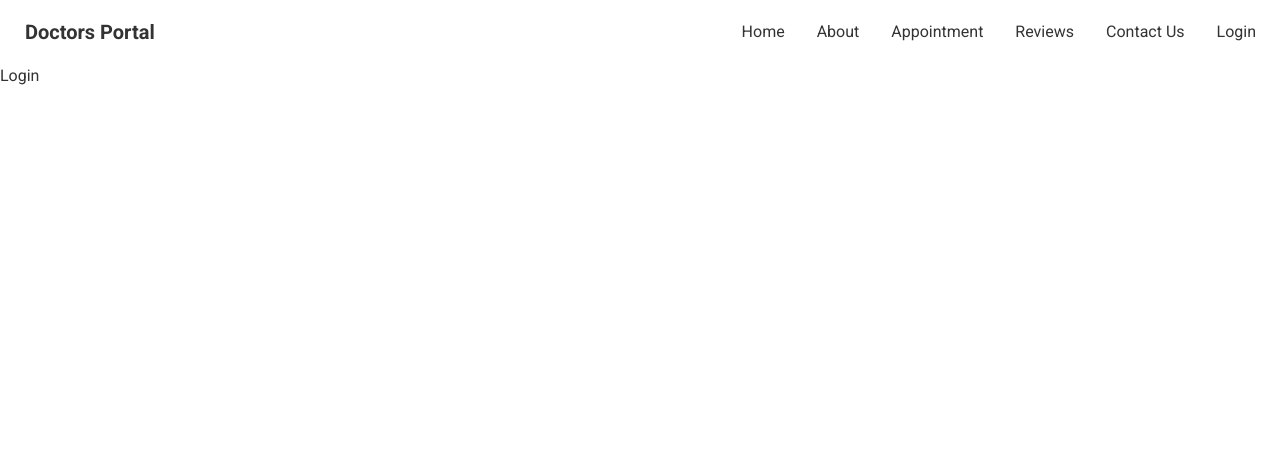
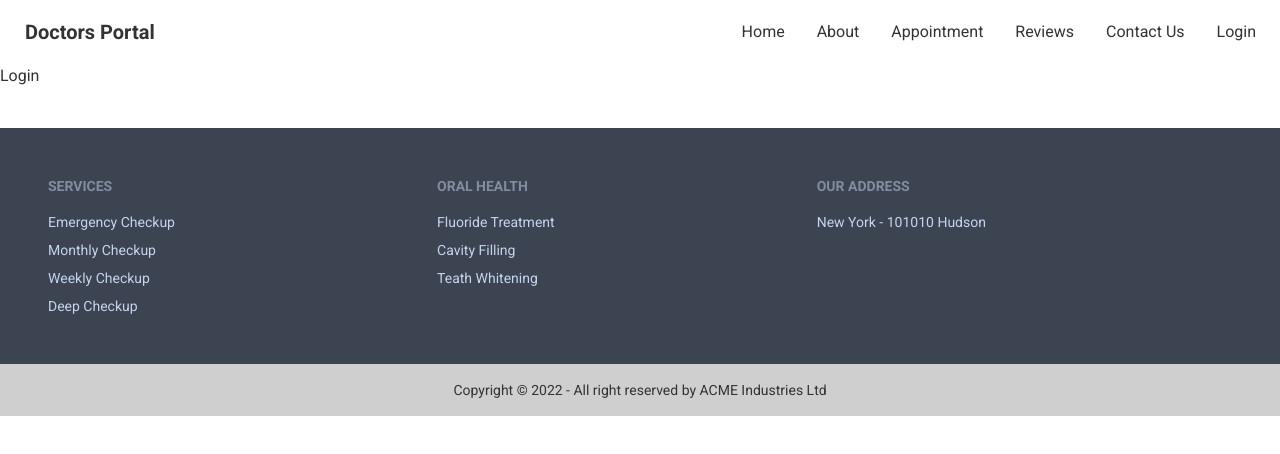
Before and after one commit to mehedih23/doctors-portal, a React (Create React App) app: page /login in a window 1280 px wide. Shown: the top 454 px of the page. Built offline with nearby package versions, Linux system fonts and the light colour scheme.

Commit message:
footer added

```diff
--- a/src/App.js
+++ b/src/App.js
@@ -2,6 +2,7 @@ import { Route, Routes } from 'react-router-dom';
 import './App.css';
 import Home from './Pages/Home/Home';
 import Login from './Pages/Login/Login';
+import Footer from './Pages/Shared/Footer';
 import Navbar from './Pages/Shared/Navbar';
 
 function App() {
@@ -12,6 +13,7 @@ function App() {
         <Route path='/' element={<Home />}></Route>
         <Route path='/login' element={<Login />}></Route>
       </Routes>
+      <Footer></Footer>
     </div>
   );
 }
--- /dev/null
+++ b/src/Pages/Shared/Footer.js
@@ -0,0 +1,34 @@
+import React from 'react'
+
+const Footer = () => {
+    return (
+        <>
+            <footer className="footer p-12 mt-10 bg-neutral text-neutral-content">
+                <div>
+                    <span className="footer-title">Services</span>
+                    <a className="link link-hover">Emergency Checkup</a>
+                    <a className="link link-hover">Monthly Checkup</a>
+                    <a className="link link-hover">Weekly Checkup</a>
+                    <a className="link link-hover">Deep Checkup</a>
+                </div>
+                <div>
+                    <span className="footer-title">ORAL HEALTH</span>
+                    <a className="link link-hover">Fluoride Treatment</a>
+                    <a className="link link-hover">Cavity Filling</a>
+                    <a className="link link-hover">Teath Whitening</a>
+                </div>
+                <div>
+                    <span className="footer-title">OUR ADDRESS</span>
+                    <a className="link link-hover">New York - 101010 Hudson</a>
+                </div>
+            </footer>
+            <footer className="footer footer-center p-4 bg-base-300 text-base-content">
+                <div>
+                    <p>Copyright © 2022 - All right reserved by ACME Industries Ltd</p>
+                </div>
+            </footer>
+        </>
+    )
+}
+
+export default Footer
```
